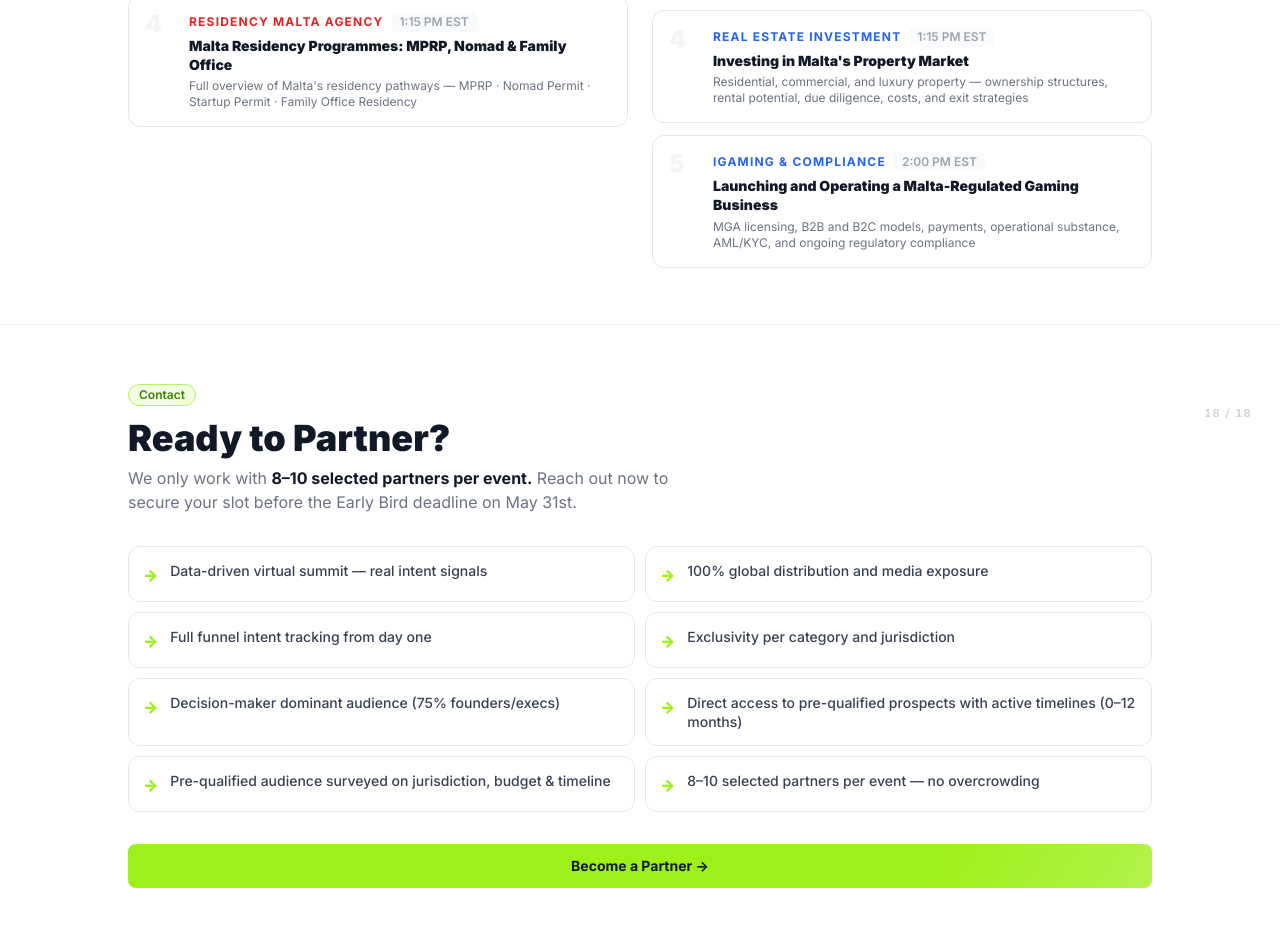
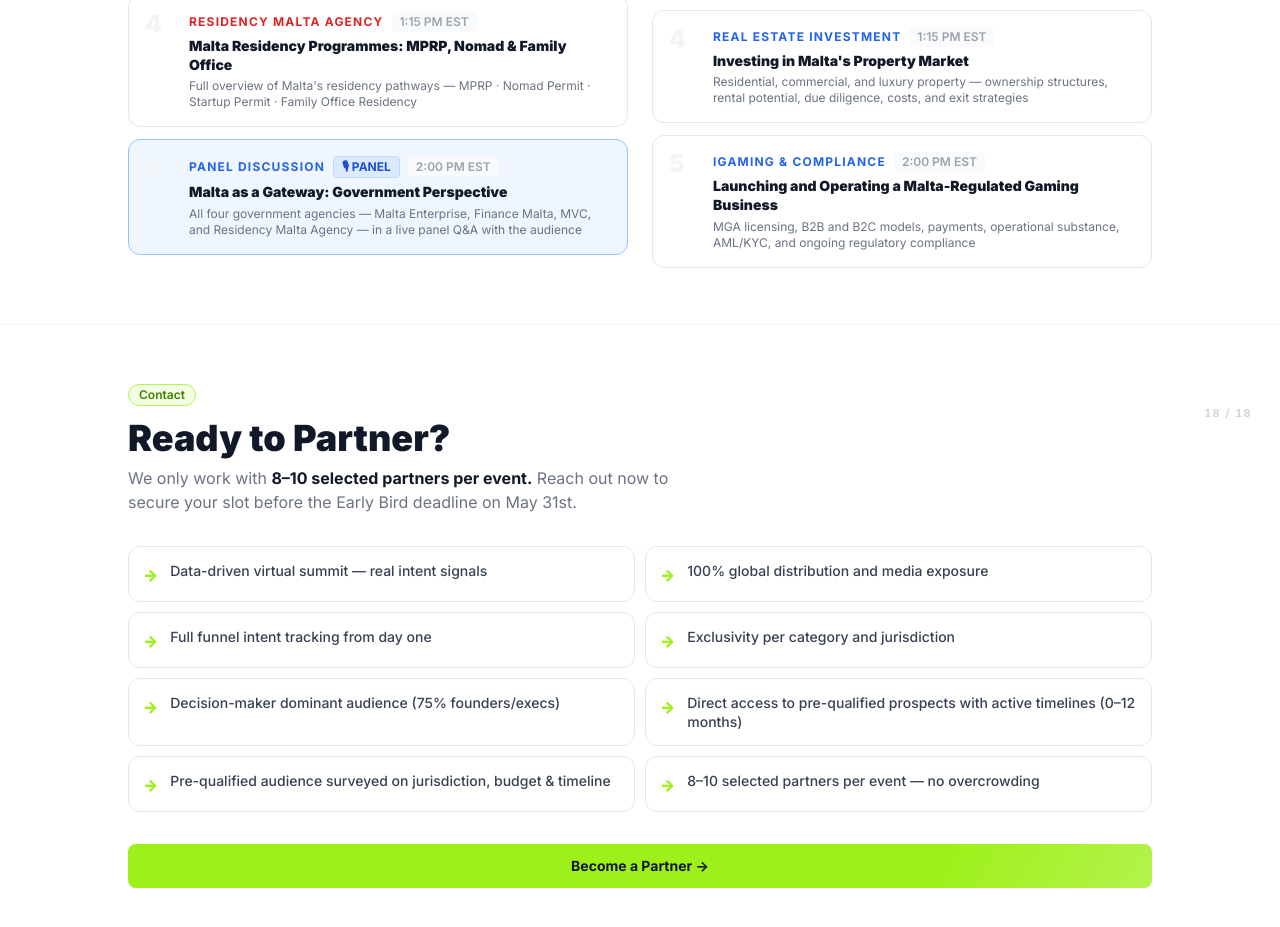
Before and after one commit to freedombusinesssummit-stack/malta-proposal, a Next.js app: page / in a window 1280 px wide. Shown: the part 10760-11687 px from the top of the page. Built offline with nearby package versions, Linux system fonts and the light colour scheme.

Commit message:
feat: add Day 1 panel talk at 2:00 PM EST — all 4 gov agencies live Q&A

```diff
--- a/components/malta/PartnersAndAgenda.tsx
+++ b/components/malta/PartnersAndAgenda.tsx
@@ -39,6 +39,7 @@
   { num: 2, time: "11:45 AM EST", org: "Finance Malta", title: "Financial Infrastructure & EU Market Access", desc: "Malta's capital markets ecosystem, banking access, and EU financial gateway", type: "GOV" },
   { num: 3, time: "12:30 PM EST", org: "Malta Venture Capital (MVC)", title: "Startup Ecosystem in Malta", desc: "MVC invests in high-potential startups driving economic diversification and social impact", type: "GOV" },
   { num: 4, time: "1:15 PM EST", org: "Residency Malta Agency", title: "Malta Residency Programmes: MPRP, Nomad & Family Office", desc: "Full overview of Malta's residency pathways — MPRP · Nomad Permit · Startup Permit · Family Office Residency", type: "GOV" },
+  { num: 5, time: "2:00 PM EST", org: "Panel Discussion", title: "Malta as a Gateway: Government Perspective", desc: "All four government agencies — Malta Enterprise, Finance Malta, MVC, and Residency Malta Agency — in a live panel Q&A with the audience", type: "PANEL" },
 ];
 
 const DAY2 = [
@@ -129,11 +130,12 @@
                 </div>
                 <div className="space-y-3">
                   {DAY1.map((s, i) => (
-                    <div key={i} className="flex items-start gap-3 rounded-xl border border-carbon-200 bg-white p-4 hover:border-blue-200 hover:bg-blue-50 transition-all">
+                    <div key={i} className={`flex items-start gap-3 rounded-xl border p-4 transition-all ${s.type === "PANEL" ? "border-blue-300 bg-blue-50 hover:bg-blue-100" : "border-carbon-200 bg-white hover:border-blue-200 hover:bg-blue-50"}`}>
                       <span className="font-black text-2xl text-carbon-100 flex-shrink-0 leading-none w-8">{s.num}</span>
                       <div className="flex-1">
                         <div className="flex items-center gap-2 mb-1 flex-wrap">
-                          <p className="text-xs font-bold uppercase tracking-widest text-red-600">{s.org}</p>
+                          <p className={`text-xs font-bold uppercase tracking-widest ${s.type === "PANEL" ? "text-blue-600" : "text-red-600"}`}>{s.org}</p>
+                          {s.type === "PANEL" && <span className="text-xs font-bold px-2 py-0.5 rounded bg-blue-100 text-blue-700 border border-blue-200">🎙 PANEL</span>}
                           <span className="text-xs font-semibold text-carbon-400 bg-carbon-50 px-2 py-0.5 rounded">{s.time}</span>
                         </div>
                         <p className="font-black text-carbon-900 text-sm leading-snug">{s.title}</p>
```
